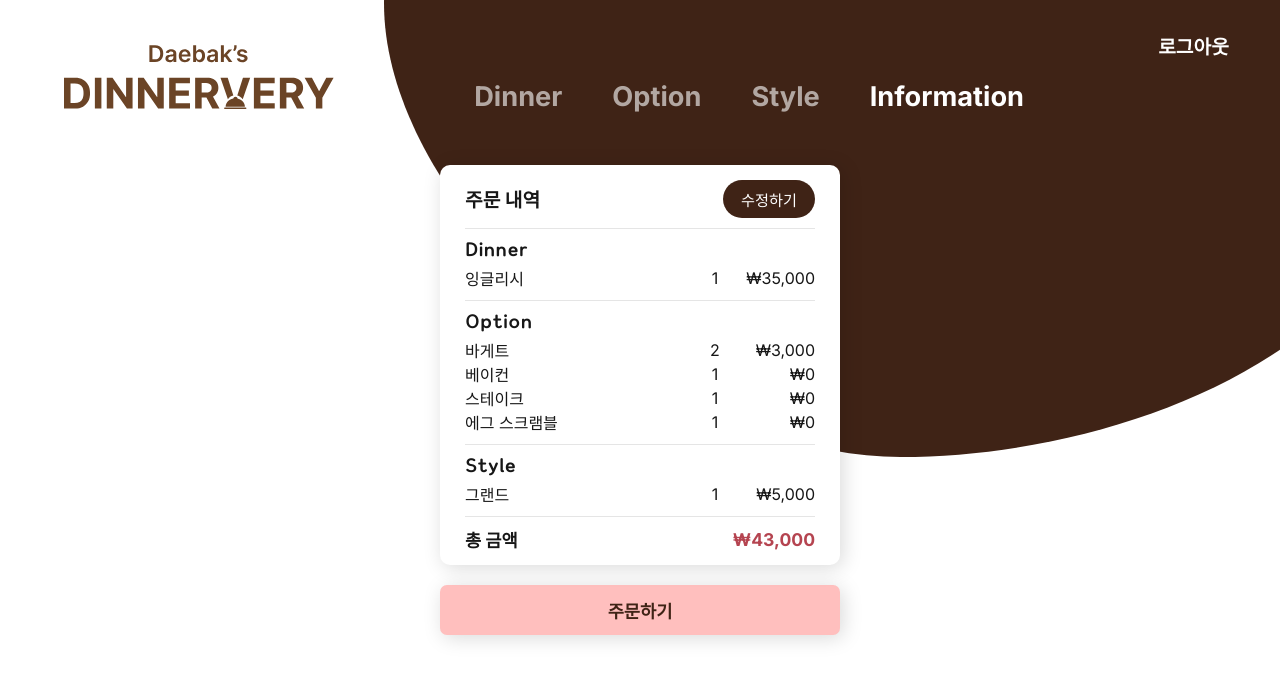
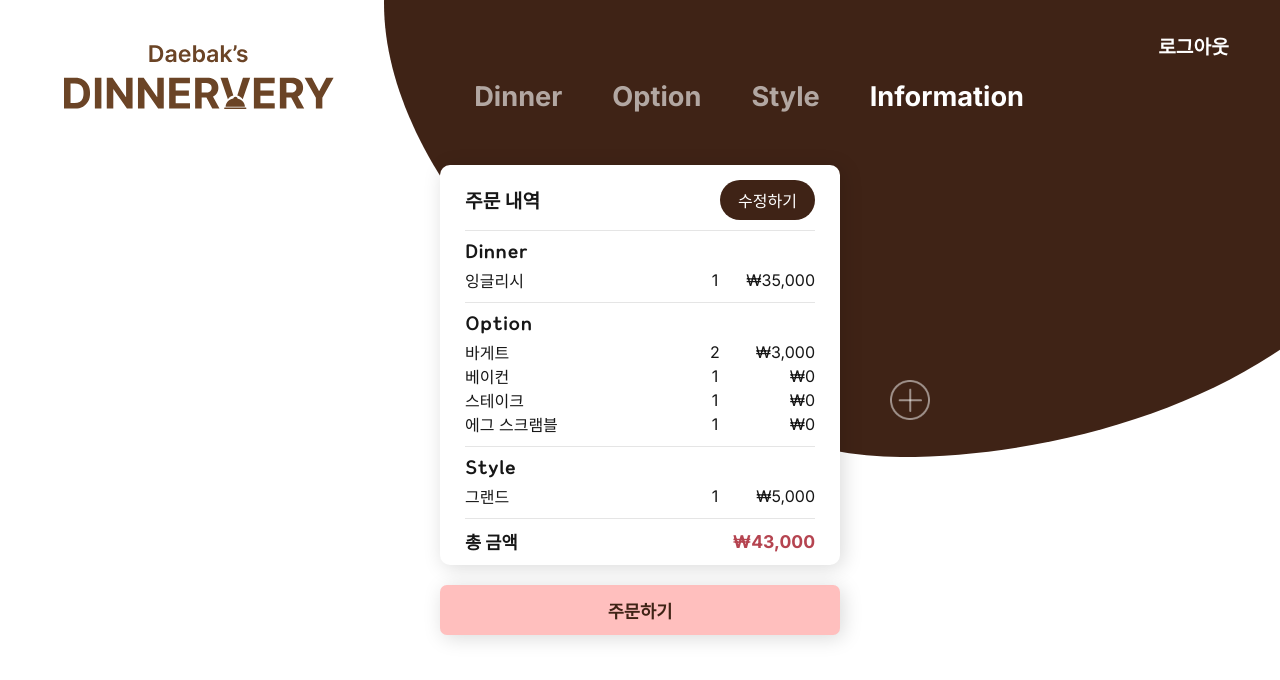
Before and after one commit to Dinnervery/Frontend, a Next.js app: page /information in a window 1280 px wide. Shown: the top 680 px of the page. Built offline with nearby package versions, Linux system fonts and the light colour scheme.

Commit message:
feat: 추가 주문 기능 구현

```diff
--- a/src/app/information/page.tsx
+++ b/src/app/information/page.tsx
@@ -67,6 +67,7 @@ const BoxContainer = styled.div`
     display: flex;
     align-items: center;
     justify-content: center;
+    position: relative;
 `;
 
 const InfoBox = styled.div`
@@ -86,6 +87,22 @@ const InnerContainer = styled.div`
     display: flex;
     flex-direction: column;
     align-items: center;
+`;
+
+const AddButton = styled.img`
+    position: absolute;
+    top: 50%;
+    left: 450px;
+    transform: translateY(-50%);
+
+    width: 40px;
+    height: 40px;
+    cursor: pointer;
+    z-index: 10;
+
+    &:hover {
+        opacity: 0.6;
+    }
 `;
 
 const InfoHeader = styled.div`
@@ -109,12 +126,14 @@ const EditButton = styled.button`
     color: #ffffff;
     cursor: pointer;
 
-    font-size: 0.95rem;
+    font-size: 1rem;
     font-weight: 400;
     font-family: ${inter.style.fontFamily};
 
     &:hover {
-        opacity: 0.9;
+        box-shadow: inset 0 0 0 1px #3f2316;
+        background: #FFFFFF;
+        color: #3f2316;
     }
 `;
 
@@ -285,6 +304,12 @@ export default function InformationPage() {
                     </InfoBox>
 
                     <OrderButton>주문하기</OrderButton>
+
+                    <AddButton
+                            src="/I-add.png"
+                            alt="추가"
+                            onClick={() => window.location.href = "/dinner"}
+                    />
                 </InnerContainer>
             </BoxContainer>
         </Page>
--- a/src/components/LogoutButton.tsx
+++ b/src/components/LogoutButton.tsx
@@ -20,7 +20,7 @@ const Button = styled.button`
     cursor: pointer;
 
     &:hover {
-        opacity: 0.5;
+        opacity: 0.6;
     }
 
     font-family: ${inter.style.fontFamily};
```
Also changed, not shown: public/I-add.png (added).
